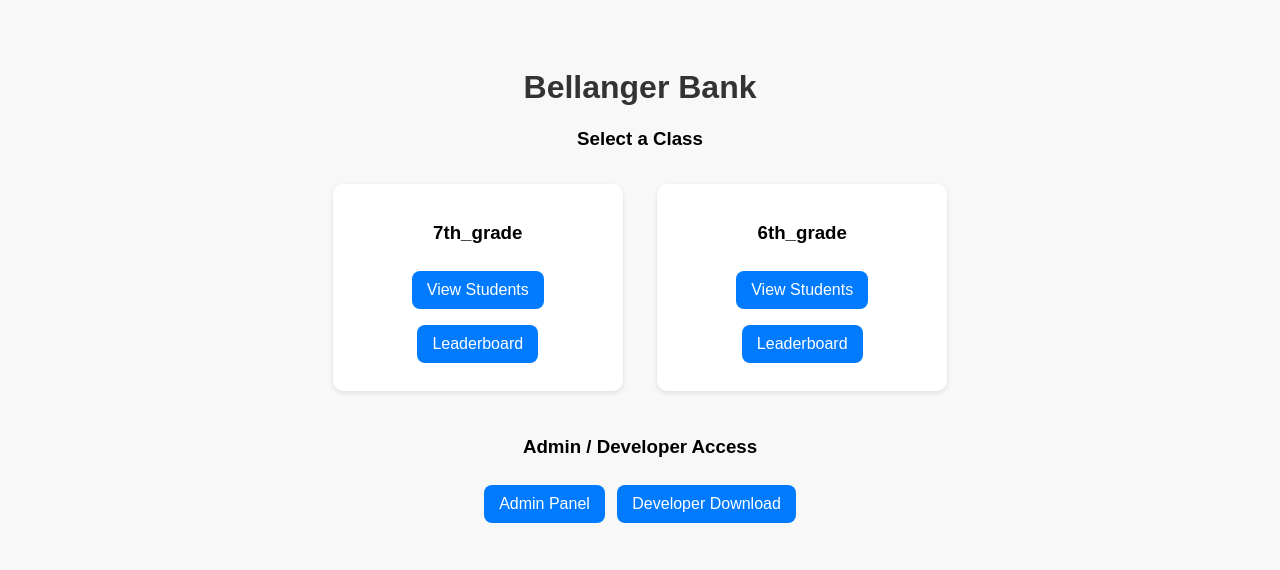
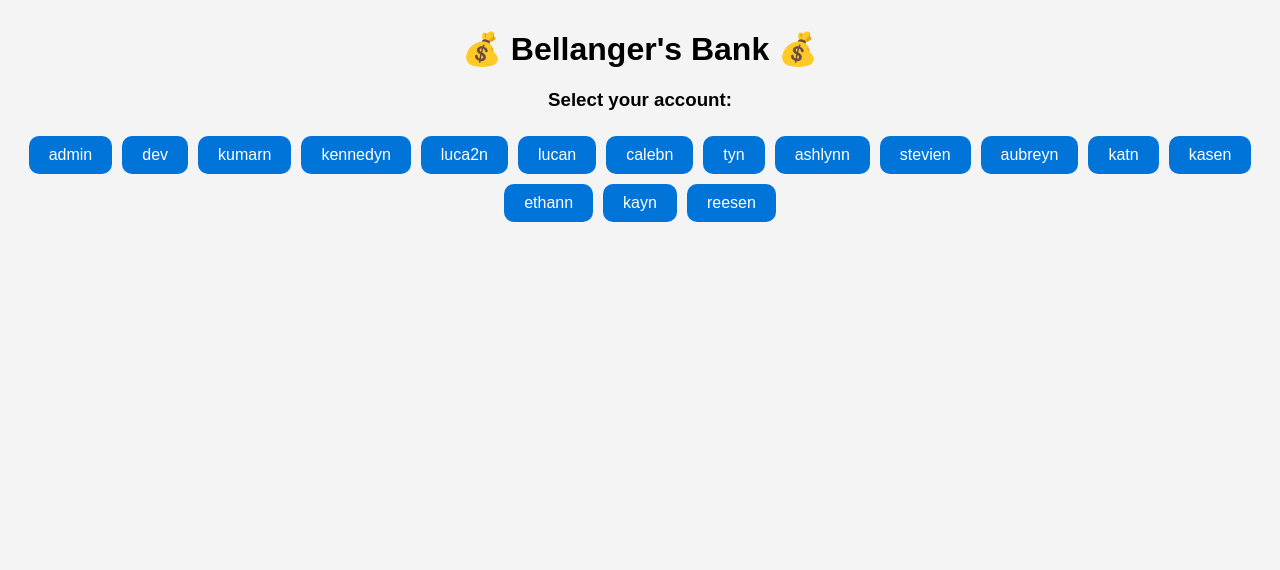
Before and after one commit to luca-anthony/BellangerBank, a Flask app: page / in a window 1280 px wide. Shown: the top 570 px of the page. Run offline with Flask 3, Linux system fonts and the light colour scheme.

Commit message:
general push

```diff
--- a/app.py
+++ b/app.py
@@ -3,13 +3,13 @@ from flask import Flask, render_template, request, redirect, url_for, session, f
 from datetime import datetime, timedelta
 from markupsafe import escape
 from zoneinfo import ZoneInfo
-import os, io, zipfile
+import os
 
 app = Flask(__name__)
 app.secret_key = "change_this_secret"
 
 # --- Interest rate ---
-DEFAULT_INTEREST_RATE = 0.05
+DEFAULT_INTEREST_RATE = 0.05  # 5% per week
 
 # --- Timezone ---
 CENTRAL_TZ = ZoneInfo("America/Chicago")
@@ -23,13 +23,12 @@ if os.path.exists(USERS_FILE):
         USERS = json.load(f)
 else:
     USERS = {
-        "users": {
-            "admin": {"password": "ADMIN829381", "role": "admin"},
-            "dev": {"password": "luca09182", "role": "developer"}
-        },
-        "classes": {}
+        "admin": {"password": "ADMIN829381", "role": "admin"},
+        "dev": {"password": "luca09182", "role": "developer"}
+        # add other students here or via users.json
     }
 
+# --- Save users helper ---
 def save_users():
     with open(USERS_FILE, "w") as f:
         json.dump(USERS, f, indent=4, default=str)
@@ -38,222 +37,124 @@ def save_users():
 
 @app.route('/')
 def index():
-    """Home page: show classes and dev/admin links"""
-    return render_template("index.html", classes=USERS.get("classes", {}), USERS=USERS)
+    return render_template("index.html", users=USERS)
 
-# ----------- LOGIN ROUTE FOR ADMIN/DEV -----------
-@app.route('/admin_login', methods=['GET', 'POST'])
-def admin_login():
-    if request.method == 'POST':
-        username = request.form.get("username", "").strip()
-        password = request.form.get("password", "").strip()
+@app.route('/user/<username>')
+def user_password_page(username):
+    username = escape(username)
+    if username not in USERS:
+        flash("Unknown user.")
+        return redirect(url_for('index'))
+    return render_template("password.html", username=username)
 
-        if username in USERS["users"] and USERS["users"][username]["password"] == password:
-            session["user"] = username
-            role = USERS["users"][username]["role"]
-            flash(f"Logged in as {username} ({role})")
-
-            if role == "admin":
-                return redirect(url_for("admin"))
-            elif role == "developer":
-                return redirect(url_for("developer"))
-        else:
-            flash("Invalid credentials.")
-            return redirect(url_for("admin_login"))
-    return render_template("admin_login.html")
+@app.route('/auth/<username>', methods=['POST'])
+def authenticate(username):
+    username = escape(username)
+    entered = request.form.get("password", "")
+    if username in USERS and entered == USERS[username]["password"]:
+        session["user"] = username
+        role = USERS[username]["role"]
+        return redirect(url_for(role))
+    else:
+        flash("Incorrect password.")
+        return redirect(url_for('user_password_page', username=username))
 
 @app.route('/logout')
 def logout():
     session.pop("user", None)
-    session.pop("class", None)
     flash("Logged out.")
     return redirect(url_for('index'))
 
-# ----------- CLASS AND STUDENT ROUTES -----------
-
-@app.route('/class/<class_name>')
-def class_select(class_name):
-    class_name = escape(class_name)
-    if class_name not in USERS.get("classes", {}):
-        flash("Unknown class.")
-        return redirect(url_for('index'))
-    students = USERS["classes"][class_name]["students"]
-    return render_template("class_select.html", class_name=class_name, students=students)
-
-@app.route('/user/<class_name>/<username>')
-def user_password_page(class_name, username):
-    class_name = escape(class_name)
-    username = escape(username)
-    if class_name not in USERS["classes"] or username not in USERS["classes"][class_name]["students"]:
-        flash("Unknown student.")
-        return redirect(url_for('index'))
-    return render_template("password.html", username=username, class_name=class_name)
-
-@app.route('/auth/<class_name>/<username>', methods=['POST'])
-def authenticate(class_name, username):
-    class_name = escape(class_name)
-    username = escape(username)
-    entered = request.form.get("password", "")
-    student_data = USERS["classes"][class_name]["students"].get(username)
-    if student_data and entered == student_data["password"]:
-        session["user"] = username
-        session["class"] = class_name
-        return redirect(url_for("student"))
-    else:
-        flash("Incorrect password.")
-        return redirect(url_for('user_password_page', class_name=class_name, username=username))
-
-# ----------- ADMIN PANEL -----------
-
+# --- Admin ---
 @app.route('/admin', methods=['GET', 'POST'])
 def admin():
-    if "user" not in session or USERS["users"].get(session["user"], {}).get("role") != "admin":
+    if "user" not in session or USERS[session["user"]]["role"] != "admin":
         flash("Admin access required.")
-        return redirect(url_for('admin_login'))
+        return redirect(url_for('index'))
 
     if request.method == "POST" and 'amount' in request.form:
-        class_name = request.form.get("class")
         target = request.form.get("student")
         try:
-            amount = float(request.form.get("amount", 0))
+            amount = float(request.form.get("amount", "0"))
         except ValueError:
             amount = 0
-        if class_name in USERS["classes"] and target in USERS["classes"][class_name]["students"]:
-            USERS["classes"][class_name]["students"][target]["balance"] += amount
+        if target in USERS and USERS[target]["role"] == "student":
+            USERS[target]["balance"] += amount
             save_users()
             flash(f"Added ${amount:.2f} to {target}'s balance.")
         else:
             flash("Invalid student.")
-    return render_template("admin.html", classes=USERS.get("classes", {}))
 
-# ----------- ADD CLASS / STUDENTS -----------
+    return render_template("admin.html", users=USERS, enumerate=enumerate)
 
-@app.route('/add_class', methods=['GET', 'POST'])
-def add_class():
-    if "user" not in session or USERS["users"].get(session["user"], {}).get("role") != "admin":
-        flash("Admin access required.")
-        return redirect(url_for('admin_login'))
-
-    if request.method == "POST":
-        class_name = request.form.get("class_name").strip()
-        students = request.form.get("students")
-        if not class_name:
-            flash("Class name required.")
-        elif class_name in USERS.get("classes", {}):
-            flash("Class already exists.")
-        else:
-            USERS.setdefault("classes", {})[class_name] = {"students": {}}
-            for student in students.split(","):
-                s = student.strip()
-                if s:
-                    USERS["classes"][class_name]["students"][s] = {
-                        "password": s + "pw",
-                        "role": "student",
-                        "balance": 100,
-                        "savings_balance": 0,
-                        "lock_until": None,
-                        "orders": []
-                    }
-            save_users()
-            flash(f"Class {class_name} added with students: {students}")
-    return render_template("add_class.html")
-
-@app.route('/add_student', methods=['GET', 'POST'])
-def add_student():
-    if "user" not in session or USERS["users"].get(session["user"], {}).get("role") != "admin":
-        flash("Admin access required.")
-        return redirect(url_for('admin_login'))
-
-    if request.method == "POST":
-        class_name = request.form.get("class_name")
-        students = request.form.get("students")
-        if class_name not in USERS["classes"]:
-            flash("Class does not exist.")
-        else:
-            for s in students.split(","):
-                s = s.strip()
-                if s and s not in USERS["classes"][class_name]["students"]:
-                    USERS["classes"][class_name]["students"][s] = {
-                        "password": s + "pw",
-                        "role": "student",
-                        "balance": 100,
-                        "savings_balance": 0,
-                        "lock_until": None,
-                        "orders": []
-                    }
-            save_users()
-            flash(f"Added students: {students} to {class_name}")
-    return render_template("add_student.html", classes=USERS.get("classes", {}))
-
-# ----------- STUDENT DASHBOARD -----------
-
+# --- Student ---
 @app.route('/student', methods=['GET', 'POST'])
 def student():
-    if "user" not in session or "class" not in session:
+    if "user" not in session:
         return redirect(url_for('index'))
-    class_name = session["class"]
+
     user = session["user"]
-    student_data = USERS["classes"][class_name]["students"][user]
+    if USERS[user]["role"] != "student":
+        return redirect(url_for('index'))
 
     notifications = []
-    for o in student_data["orders"]:
+    for o in USERS[user]["orders"]:
         if not o.get("notified", True) and o["status"] != "Pending":
             if o["status"] == "Approved":
-                notifications.append(f"ORDER: {o['item']} ({o['date']}) APPROVED! Claim your reward.")
+                notifications.append(f"ORDER: {o['item']} ({o['date']}) APPROVED!! Go see your teacher to claim your reward")
             elif o["status"] == "Denied":
                 notifications.append(f"ORDER: {o['item']} ({o['date']}) DENIED. Reason: {o['reason']}")
             o["notified"] = True
     save_users()
 
-    projected = student_data["savings_balance"] * (1 + DEFAULT_INTEREST_RATE)
-    return render_template("student.html", username=user, class_name=class_name, info=student_data, notifications=notifications, interest_rate=DEFAULT_INTEREST_RATE * 100, projected_savings=projected)
+    projected = USERS[user]["savings_balance"] * (1 + DEFAULT_INTEREST_RATE)
 
-# ----------- SAVINGS / STORE -----------
+    return render_template(
+        "student.html",
+        username=user,
+        info=USERS[user],
+        notifications=notifications,
+        interest_rate=DEFAULT_INTEREST_RATE * 100,
+        projected_savings=projected
+    )
 
+# --- Savings ---
 @app.route('/savings', methods=['POST'])
 def savings():
-    if "user" not in session or "class" not in session:
+    if "user" not in session:
         return redirect(url_for('index'))
-    class_name = session["class"]
     user = session["user"]
-    student_data = USERS["classes"][class_name]["students"][user]
+    amount = float(request.form.get("amount", "0"))
 
-    try:
-        amount = float(request.form.get("amount", 0))
-    except ValueError:
-        amount = 0
-
-    if amount <= 0 or amount > student_data["balance"]:
+    if amount <= 0 or amount > USERS[user]["balance"]:
         flash("Invalid amount.")
     else:
         now = datetime.now(CENTRAL_TZ)
-        student_data["balance"] -= amount
-        student_data["savings_balance"] += amount
-        student_data["lock_until"] = now.isoformat()
+        USERS[user]["balance"] -= amount
+        USERS[user]["savings_balance"] += amount
+        USERS[user]["lock_until"] = now.isoformat()
         save_users()
         flash(f"${amount:.2f} moved to savings. Locked until {now + timedelta(days=7):%Y-%m-%d %H:%M %Z}")
 
     return redirect(url_for('student'))
 
+# --- Store ---
 @app.route('/store', methods=['POST'])
 def store():
-    if "user" not in session or "class" not in session:
+    if "user" not in session:
         return redirect(url_for('index'))
-    class_name = session["class"]
     user = session["user"]
-    student_data = USERS["classes"][class_name]["students"][user]
-
     item = request.form.get("item")
     prices = {"Candy": 10, "No Homework Pass": 200}
 
     if item not in prices:
         flash("Invalid item.")
-    elif student_data["balance"] < prices[item]:
+    elif USERS[user]["balance"] < prices[item]:
         flash("Not enough funds.")
     else:
         now = datetime.now(CENTRAL_TZ)
-        student_data["balance"] -= prices[item]
-        student_data["orders"].append({
+        USERS[user]["balance"] -= prices[item]
+        USERS[user]["orders"].append({
             "item": item,
             "date": now.isoformat(),
             "status": "Pending",
@@ -262,54 +163,52 @@ def store():
         })
         save_users()
         flash(f"Purchased {item}, waiting for teacher approval!")
+
     return redirect(url_for('student'))
 
-# ----------- ORDER MANAGEMENT -----------
-
-@app.route('/approve_order/<class_name>/<student>/<int:idx>')
-def approve_order(class_name, student, idx):
-    USERS["classes"][class_name]["students"][student]["orders"][idx]["status"] = "Approved"
-    USERS["classes"][class_name]["students"][student]["orders"][idx]["notified"] = False
+# --- Orders (Admin) ---
+@app.route('/approve_order/<student>/<int:idx>')
+def approve_order(student, idx):
+    USERS[student]["orders"][idx]["status"] = "Approved"
+    USERS[student]["orders"][idx]["notified"] = False
     save_users()
     flash(f"Order approved for {student}")
     return redirect(url_for('admin'))
 
-@app.route('/deny_order/<class_name>/<student>/<int:idx>', methods=['POST'])
-def deny_order(class_name, student, idx):
+@app.route('/deny_order/<student>/<int:idx>', methods=['POST'])
+def deny_order(student, idx):
     reason = request.form.get("reason", "")
-    USERS["classes"][class_name]["students"][student]["orders"][idx]["status"] = "Denied"
-    USERS["classes"][class_name]["students"][student]["orders"][idx]["reason"] = reason
-    USERS["classes"][class_name]["students"][student]["orders"][idx]["notified"] = False
+    USERS[student]["orders"][idx]["status"] = "Denied"
+    USERS[student]["orders"][idx]["reason"] = reason
+    USERS[student]["orders"][idx]["notified"] = False
     save_users()
     flash(f"Order denied for {student}")
     return redirect(url_for('admin'))
 
-# ----------- LEADERBOARD PER CLASS -----------
-
-@app.route('/leaderboard/<class_name>')
-def leaderboard(class_name):
+# --- Leaderboard ---
+@app.route('/leaderboard')
+def leaderboard():
     if "user" not in session:
         return redirect(url_for('index'))
 
-    if class_name not in USERS.get("classes", {}):
-        flash("Class not found.")
+    leaderboard_data = []
+    for name, data in USERS.items():
+        if data["role"] == "student":
+            total = data["balance"] + data["savings_balance"]
+            leaderboard_data.append({"name": name, "total": total})
+
+    leaderboard_data.sort(key=lambda x: x["total"], reverse=True)
+    return render_template("leaderboard.html", leaderboard=leaderboard_data, enumerate=enumerate)
+
+# --- Developer: download all files ---
+@app.route('/developer')
+def developer():
+    if "user" not in session or USERS[session["user"]]["role"] != "developer":
+        flash("Developer access required.")
         return redirect(url_for('index'))
 
-    class_data = USERS["classes"][class_name]["students"]
-    leaderboard_data = [
-        {"name": name, "total": data["balance"] + data["savings_balance"]}
-        for name, data in class_data.items()
-    ]
-    leaderboard_data.sort(key=lambda x: x["total"], reverse=True)
-    return render_template("leaderboard.html", leaderboard=leaderboard_data, class_name=class_name, enumerate=enumerate)
-
-# ----------- DEVELOPER DOWNLOAD -----------
-
-@app.route('/developer')
-def developer():
-    if "user" not in session or USERS["users"].get(session["user"], {}).get("role") != "developer":
-        flash("Developer access required.")
-        return redirect(url_for('admin_login'))
+    import zipfile
+    import io
 
     mem_zip = io.BytesIO()
     with zipfile.ZipFile(mem_zip, 'w') as zipf:
@@ -320,7 +219,5 @@ def developer():
     mem_zip.seek(0)
     return send_file(mem_zip, download_name="bellangerbank_files.zip", as_attachment=True)
 
-# ----------- RUN -----------
-
 if __name__ == "__main__":
     app.run(debug=True)
--- a/templates/index.html
+++ b/templates/index.html
@@ -1,62 +1,22 @@
 <!DOCTYPE html>
-<html lang="en">
+<html>
 <head>
-    <meta charset="UTF-8">
-    <title>Bellanger Bank | Classes</title>
+    <title>Bellanger's Bank</title>
     <style>
-        body {
-            background: #f8f8f8;
-            font-family: Arial, sans-serif;
-            text-align: center;
-            padding: 40px;
-        }
-        h1 {
-            color: #333;
-        }
-        .class-box {
-            display: inline-block;
-            background: white;
-            padding: 20px;
-            margin: 15px;
-            border-radius: 10px;
-            box-shadow: 0 2px 5px rgba(0,0,0,0.1);
-            width: 250px;
-        }
-        a.button {
-            display: inline-block;
-            background: #007bff;
-            color: white;
-            padding: 10px 15px;
-            border-radius: 8px;
-            text-decoration: none;
-            margin: 8px 4px;
-        }
-        a.button:hover {
-            background: #0056b3;
-        }
-        .footer-links {
-            margin-top: 30px;
-        }
+        body { font-family: Arial; text-align: center; background: #f4f4f4; }
+        h1 { margin-top: 30px; }
+        .user-list { display: flex; flex-wrap: wrap; justify-content: center; margin-top: 20px; }
+        a { background: #0074D9; color: white; padding: 10px 20px; border-radius: 10px; text-decoration: none; margin: 5px; }
+        a:hover { background: #005fa3; }
     </style>
 </head>
 <body>
-    <h1>Bellanger Bank</h1>
-
-    <h3>Select a Class</h3>
-    {% for class_name in classes %}
-        <div class="class-box">
-            <h3>{{ class_name }}</h3>
-            <a href="{{ url_for('class_select', class_name=class_name) }}" class="button">View Students</a>
-            <a href="{{ url_for('leaderboard', class_name=class_name) }}" class="button">Leaderboard</a>
-        </div>
-    {% else %}
-        <p>No classes yet. Admins can add classes after logging in.</p>
-    {% endfor %}
-
-    <div class="footer-links">
-        <h3>Admin / Developer Access</h3>
-        <a href="{{ url_for('admin_login') }}" class="button">Admin Panel</a>
-        <a href="{{ url_for('admin_login') }}" class="button">Developer Download</a>
+    <h1>💰 Bellanger's Bank 💰</h1>
+    <h3>Select your account:</h3>
+    <div class="user-list">
+        {% for name, data in users.items() %}
+            <a href="{{ url_for('user_password_page', username=name) }}">{{ name }}</a>
+        {% endfor %}
     </div>
 </body>
 </html>
--- a/templates/password.html
+++ b/templates/password.html
@@ -11,10 +11,10 @@
 </head>
 <body>
     <h1>Login as {{ username }}</h1>
-    <form action="{{ url_for('authenticate', class_name=class_name, username=username) }}" method="post">
+    <form action="{{ url_for('authenticate', username=username) }}" method="post">
         <input type="password" name="password" placeholder="Enter password" required><br>
         <button type="submit">Login</button>
     </form>
-    <p><a href="{{ url_for('class_select', class_name=class_name) }}">Back</a></p>
+    <p><a href="{{ url_for('index') }}">Back</a></p>
 </body>
 </html>
--- a/templates/student.html
+++ b/templates/student.html
@@ -14,7 +14,6 @@
 </head>
 <body>
 <h1>Welcome, {{ username }}!</h1>
-<h3>Class: {{ class_name.replace('_',' ').title() }}</h3>
 
 {% if notifications %}
 <div class="card">
@@ -33,7 +32,7 @@
 <p>Interest Rate: {{ interest_rate }}%</p>
 <p>Projected after 1 week: ${{ "%.2f"|format(projected_savings) }}</p>
 {% if info.lock_until %}
-<p>Locked until: {{ info.lock_until[:10] }}</p>
+<p>Locked until: {{ info.lock_until.strftime("%Y-%m-%d") }}</p>
 {% endif %}
 </div>
 
@@ -68,7 +67,7 @@
 </table>
 </div>
 
-<p><a href="{{ url_for('leaderboard', class_name=class_name) }}">🏆 Class Leaderboard</a></p>
+<p><a href="{{ url_for('leaderboard') }}">🏆 Class Leaderboard</a></p>
 <p><a href="{{ url_for('logout') }}">Logout</a></p>
 </body>
 </html>
```
Also changed, not shown: templates/add_class.html (deleted, +0 -21 lines), templates/add_students.html (deleted, +0 -25 lines), templates/admin.html (+12 -19 lines), templates/admin_login.html (deleted, +0 -54 lines), templates/class_select.html (deleted, +0 -25 lines), users.json (+118 -27 lines).
